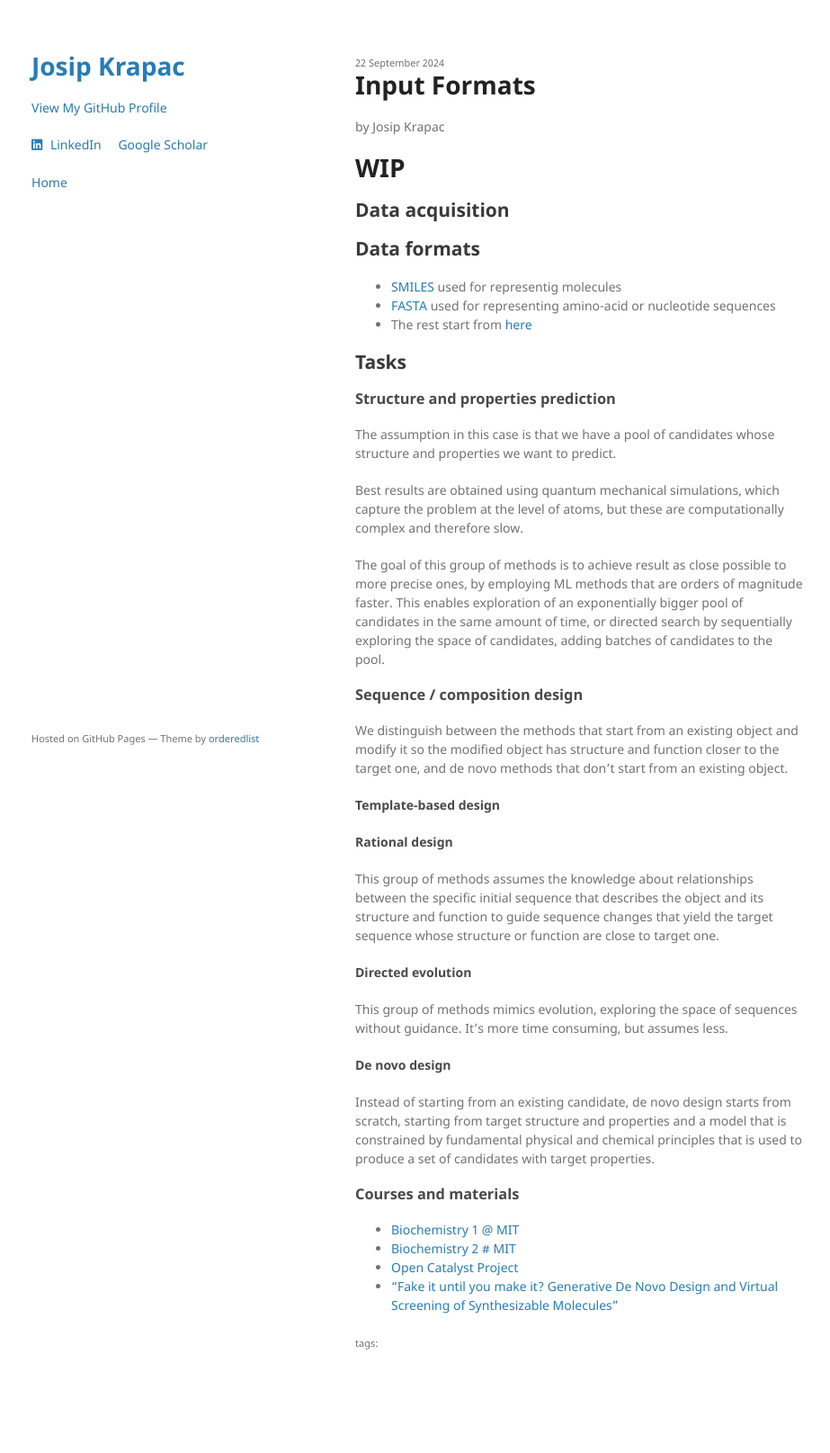
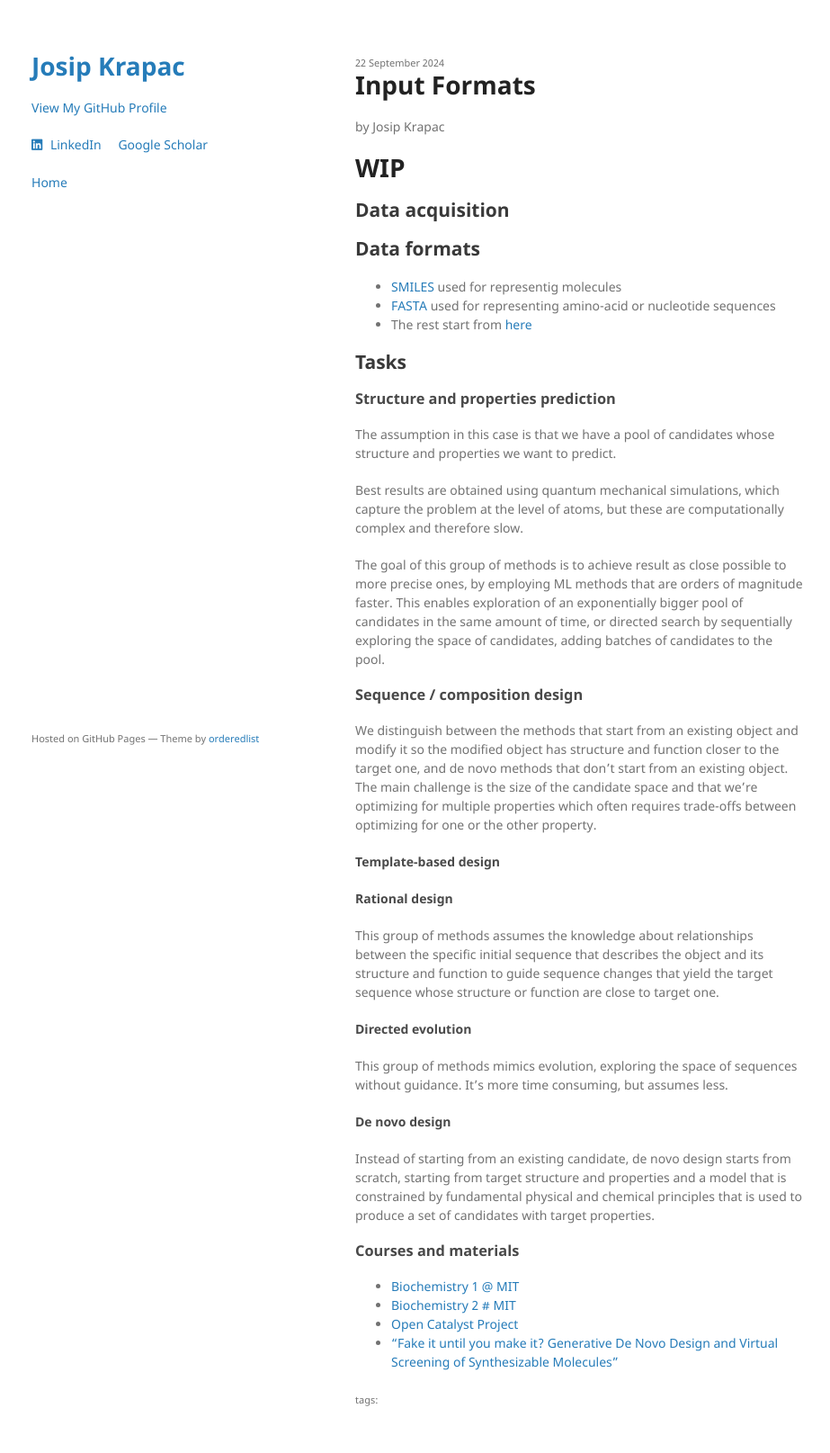
Before and after one commit to josipkrapac/josipkrapac.github.io, a Jekyll site: the page built from _posts/2024-09-22-input-formats.md, in a window 1280 px wide. Shown: the whole page at 90% size, without its empty margins (175-1098 px from the left). Built offline with Jekyll 4.4.1, drawn with Linux system fonts in a browser that asks for light colours; a style sheet for code colours, icons or effects is not loaded; the repository's description, which GitHub fills in, is left out; before the commit the page ends 1552 px from its top, so only the background shows below that.

Commit message:
Update 2024-09-22-input-formats.md

```diff
--- a/_posts/2024-09-22-input-formats.md
+++ b/_posts/2024-09-22-input-formats.md
@@ -19,7 +19,7 @@ Best results are obtained using quantum mechanical simulations, which capture th
 
 The goal of this group of methods is to achieve result as close possible to more precise ones, by employing ML methods that are orders of magnitude faster. This enables exploration of an exponentially bigger pool of candidates in the same amount of time, or directed search by sequentially exploring the space of candidates, adding batches of candidates to the pool.
 ### Sequence / composition design
-We distinguish between the methods that start from an existing object and modify it so the modified object has structure and function closer to the target one, and de novo methods that don't start from an existing object.
+We distinguish between the methods that start from an existing object and modify it so the modified object has structure and function closer to the target one, and de novo methods that don't start from an existing object. The main challenge is the size of the candidate space and that we're optimizing for multiple properties which often requires trade-offs between optimizing for one or the other property.
 #### Template-based design
 #### Rational design
 This group of methods assumes the knowledge about relationships between the specific initial sequence that describes the object and its structure and function to guide sequence changes that yield the target sequence whose structure or function are close to target one.
```
